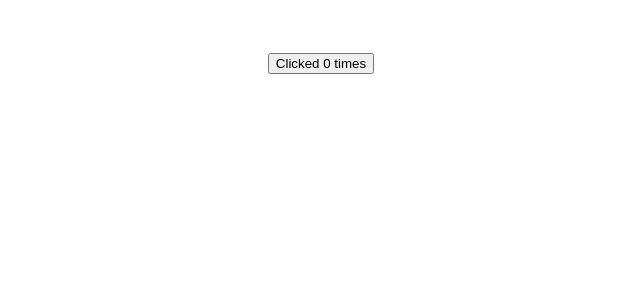
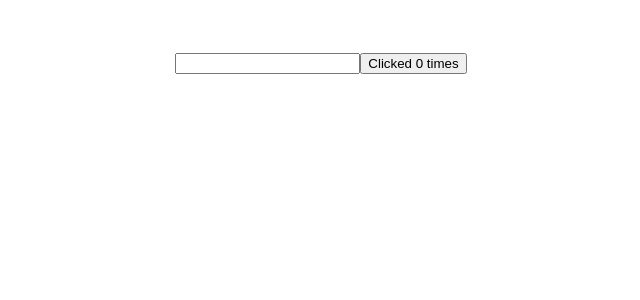
Before and after one commit to temesghentekeste/hooks-exploring, a React (Create React App) app: page / in a window 1280 px wide. Shown: the top 300 px of the page, without its empty margins (319-959 px from the left). Built offline with nearby package versions, Linux system fonts and the light colour scheme.

Commit message:
Optimize performance by skipping effects

```diff
--- a/src/App.js
+++ b/src/App.js
@@ -4,13 +4,15 @@
 import HookCounterTwo from './components/HookCounterTwo';
 import HookCounterThree from './components/HookCounterThree';
 import HookCounterFour from './components/HookCounterFour';
-import EffectHookCounterOne from './EffectHookCounterOne';
+import EffectHookCounterOne from './components/EffectHookCounterOne';
+import EffectHookCounterTwo from './components/EffectHookCounterTwo';
 
 function App() {
   return (
     <div className="App">
+      <EffectHookCounterTwo/>
+     {/*
       <EffectHookCounterOne/>
-     {/*
       <HookCounterFour/>
       <HookCounterThree/>
       <HookCounterTwo/>
--- /dev/null
+++ b/src/components/EffectHookCounterTwo.js
@@ -0,0 +1,24 @@
+import React, {useState, useEffect} from 'react'
+
+function EffectHookCounterOne() {
+
+  const [count, setCount] = useState(0);
+  const [name, setName] = useState('');
+
+  useEffect(() => {
+    console.log('Document title updated');
+    document.title = `You clicked ${count} times`;
+  }, [count]);
+
+  return (
+    <div>
+      <br/>
+      <input type="text"
+             value={name}
+             onChange = { e => setName(e.target.value)}/>
+      <button onClick={()=>setCount(count + 1)}>{`Clicked ${count} times`}</button>
+    </div>
+  )
+}
+
+export default EffectHookCounterOne
```
Also changed, not shown: notes.txt, src/components/EffectHookCounterOne.js (renamed from src/EffectHookCounterOne.js).
